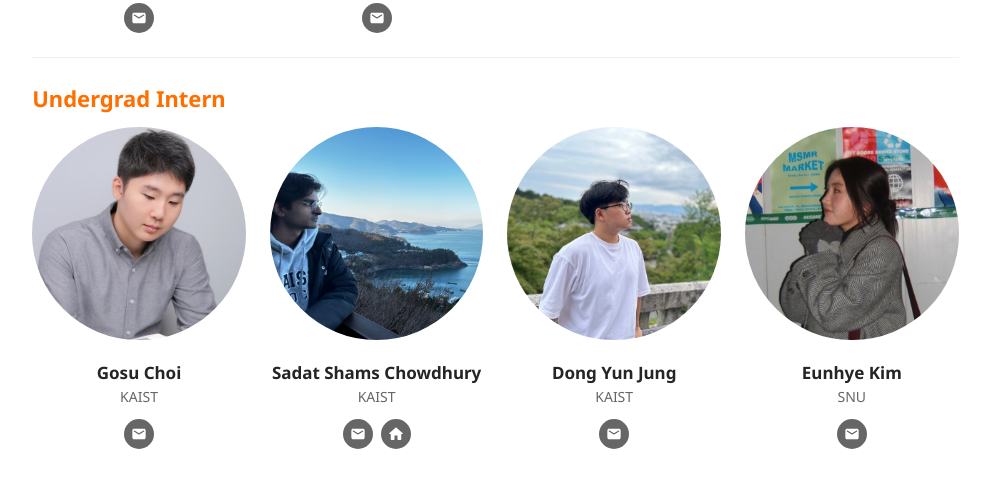
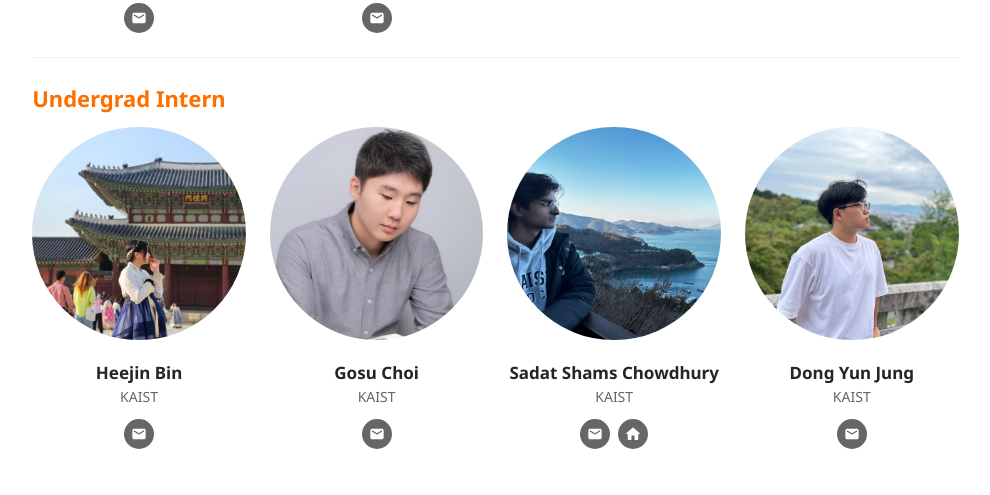
Before and after one commit to uhcsed/uhcsed.github.io, a Next.js app: page /people in a window 1280 px wide. Shown: the part 3280-3775 px from the top of the page, without its empty margins (49-1039 px from the left). Built offline with nearby package versions, Linux system fonts and the light colour scheme.

Commit message:
Add Heejin's info (#89)
* Update members.ts

* Fix error

---------

Co-authored-by: cheddarChoi <cde1103@kaist.ac.kr>

```diff
--- a/src/data/members.ts
+++ b/src/data/members.ts
@@ -39,6 +39,16 @@ export class Member {
 }
 
 export const MEMBERS: Record<string, Member> = {
+  heejinbin: {
+    firstName: 'Heejin',
+    lastName: 'Bin',
+    email: 'heejbin0417@gmail.com',
+    kixlabPosition: 'Undergrad Intern',
+    img: 'heejin.jpg',
+    affiliation: 'KAIST',
+    startYear: 2025,
+    startSeason: 'Winter',
+  },
   hanaoh: {
     firstName: 'Hana',
     lastName: 'Oh',
```
